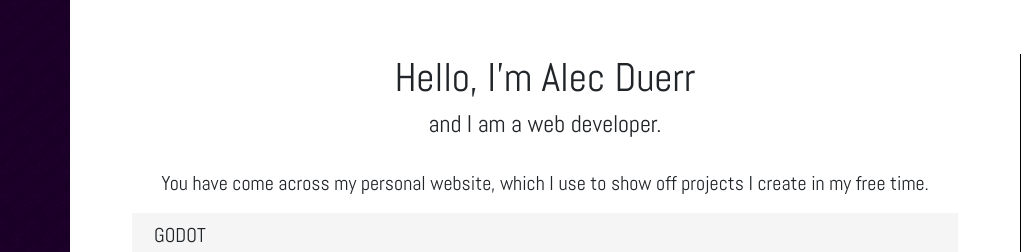
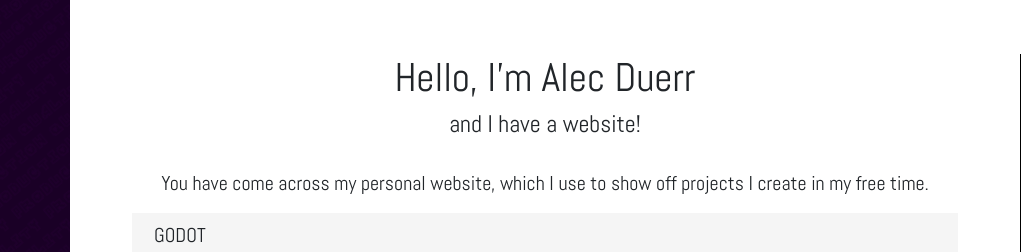
Before and after one commit to aj-ctrl/Personal-Website, a plain HTML site: page index.html in a window 1280 px wide. Shown: the part 94-346 px from the top of the page, 0-1028 px from the left. Drawn offline with nearby package versions, Linux system fonts and the light colour scheme.

Commit message:
update 8-13-23

```diff
--- a/index.html
+++ b/index.html
@@ -46,7 +46,7 @@
 
                 <div class="col">
                     <h1>Hello, I'm Alec Duerr</h1>
-                    <h4>and I am a web developer.</h4>
+                    <h4>and I have a website!</h4>
                 </div>
 
                 <div class="row pt-4">
```
